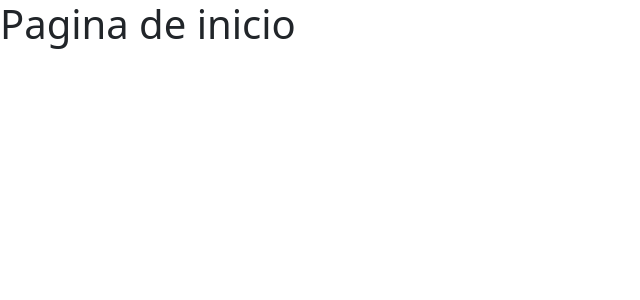
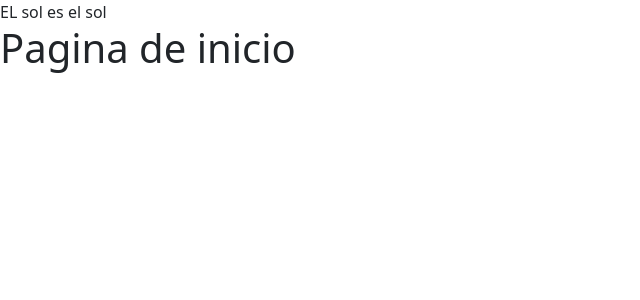
Before and after one commit to Diego-Avanzatti/Blog-Grupo7, a Django app: page / in a window 1280 px wide. Shown: the top 300 px of the page, without its empty margins (0-640 px from the left). Run offline with Django 5.2, Linux system fonts and the light colour scheme.

Commit message:
a ver gaston

```diff
--- a/Blog/templates/index.html
+++ b/Blog/templates/index.html
@@ -20,7 +20,7 @@
 
     <body>
         <header>
-            <!-- place navbar here -->
+            EL sol es el sol
         </header>
         <main>
             <h1>Pagina de inicio</h1>
```
